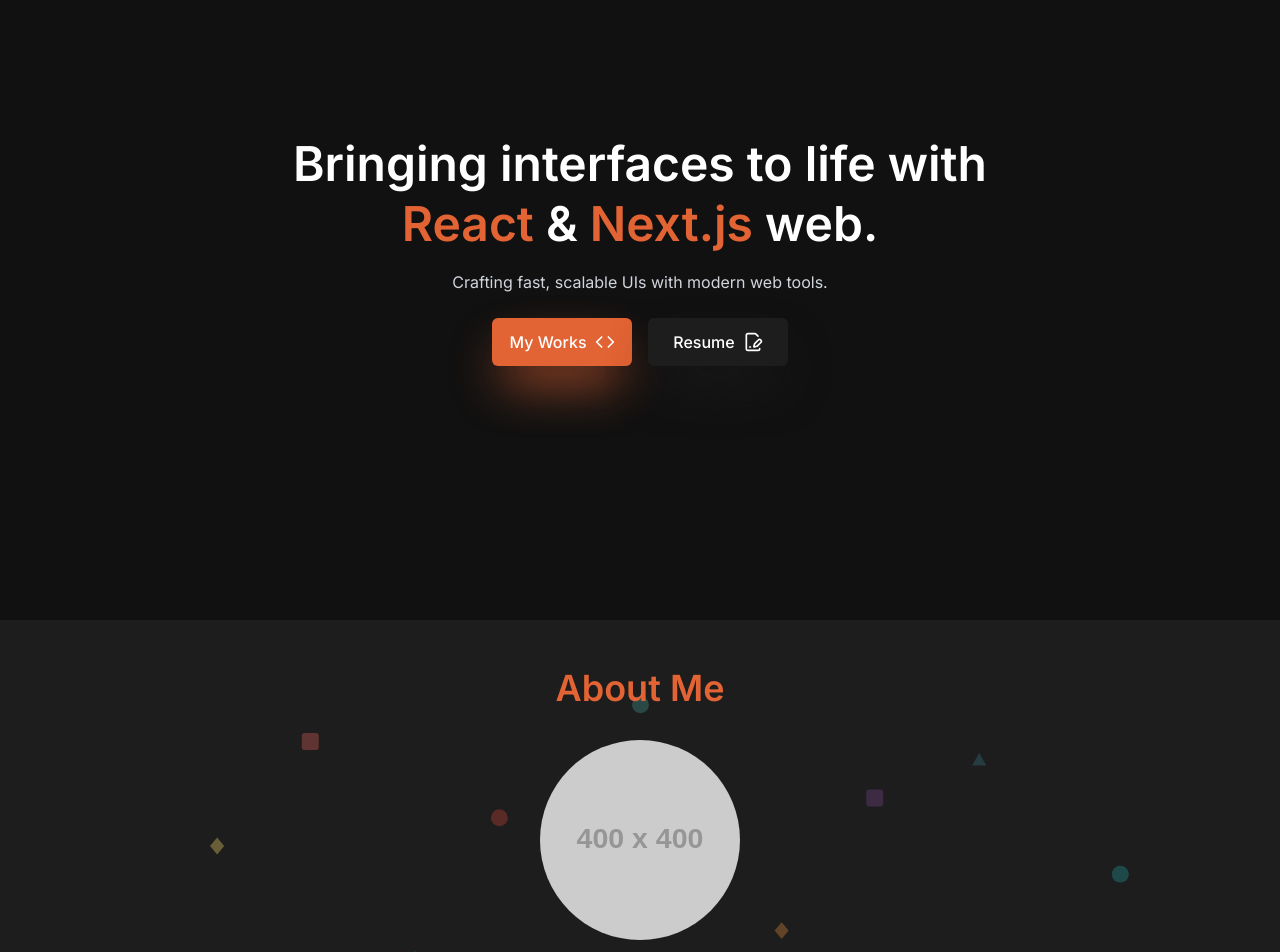
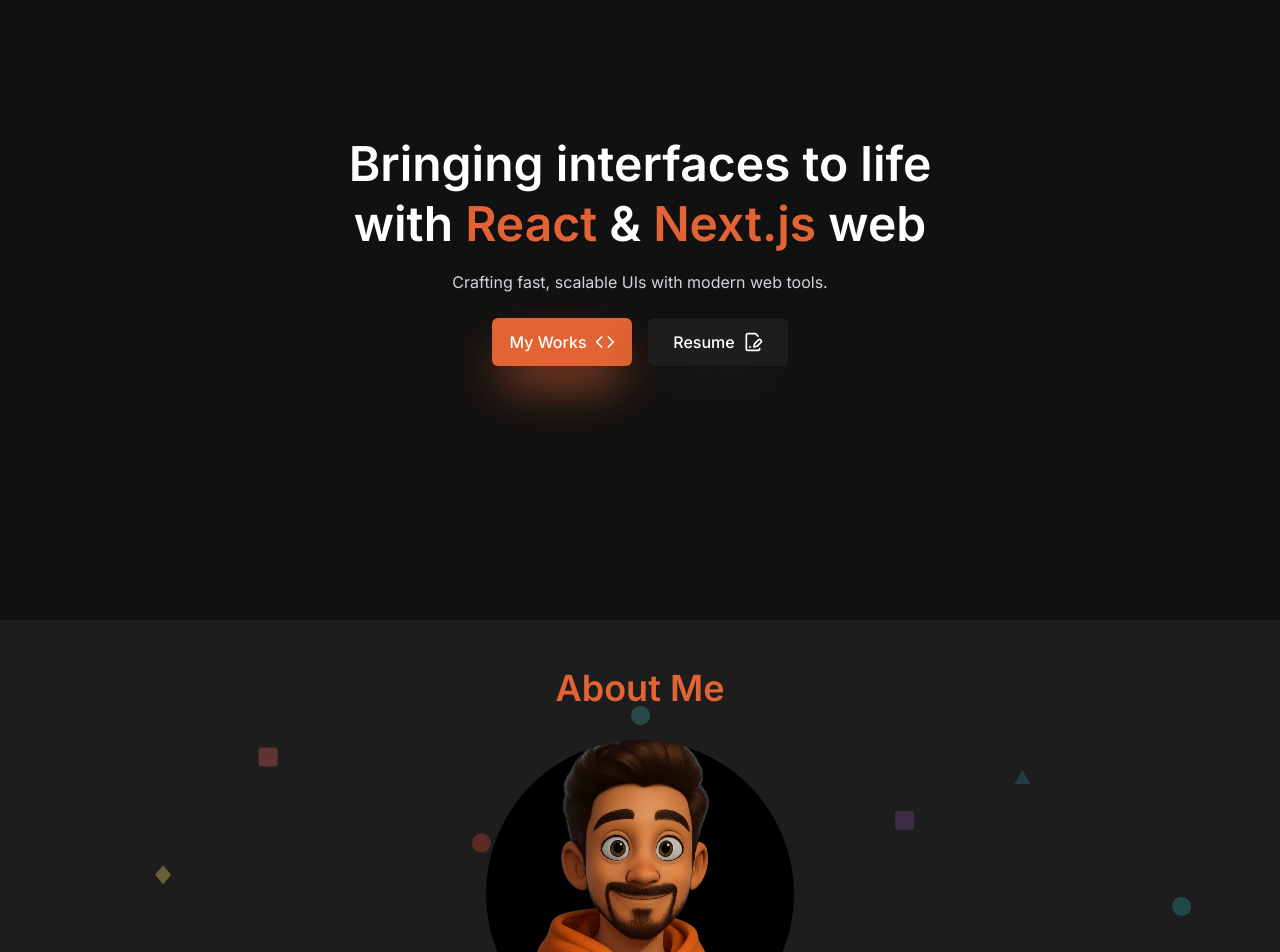
Before and after one commit to NelsonSamuvel/Nelson.Dev-portfolio, a React (Vite) app: page / in a window 1280 px wide. Shown: the part 180-1132 px from the top of the page. Built offline with nearby package versions, Linux system fonts and the light colour scheme.

Commit message:
add avatar and fix bugs

```diff
--- a/src/components/About.tsx
+++ b/src/components/About.tsx
@@ -11,9 +11,9 @@
 
         <img
           data-aos="fade-in"
-          src="https://placehold.co/400x400/png"
+          src="/avatar1.jpg"
           alt=""
-          className="rounded-full w-[200px]"
+          className="rounded-full object-cover w-1/2 md:w-1/4"
         />
         <div>
           <h3 data-aos="fade-right" className="heading-3 text-gradient">
@@ -40,7 +40,7 @@
         </div>
         <p
           className="text-center max-w-xl"
-          data-aos="fade-left"
+          data-aos="fade-in"
           data-aos-offset="100"
         >
           I enjoy building fast, intuitive, and visually engaging web
@@ -52,16 +52,12 @@
         </p>
 
         <p
-          data-aos="fade-left"
+          data-aos="fade-in"
           className="font-semibold text-lg border-b border-primary"
         >
           What I care about:
         </p>
-        <ul
-          data-aos="fade-left"
-          dat-aos-offset="100"
-          className="space-y-1 text-center"
-        >
+        <ul data-aos="fade-in" className="space-y-1 text-center">
           <li>⚛️ Building dynamic interfaces with React and Next.js</li>
           <li>🎨 Styling with Tailwind CSS for clean, responsive UIs</li>
           <li>🚀 Focus on performance optimization and fast load times</li>
--- a/src/components/Hero.tsx
+++ b/src/components/Hero.tsx
@@ -2,17 +2,17 @@
 
 const Hero = () => {
   return (
-    <section className="custom-container min-h-[calc(100vh-72px)] flex gap-6  items-center md:items-start justify-center flex-col md:min-h-[calc(100vh-60px)] px-6 md:px-12">
+    <section className="custom-container min-h-[calc(100dvh-72px)] flex gap-6  items-center md:items-start justify-center flex-col md:min-h-[calc(100dvh-60px)] px-6 md:px-12">
       <div className="flex flex-col gap-4 w-full">
         <h2
           data-aos="fade-right"
           data-aos-duration="800"
-          className="font-semibold text-3xl sm:text-4xl md:text-5xl  leading-[42px] md:leading-[60px] text-center"
+          className="font-semibold text-3xl sm:text-4xl md:text-5xl max-w-2xl mx-auto leading-[42px] md:leading-[60px] text-center"
         >
           Bringing interfaces to life with{"     "}
           <span className="whitespace-nowrap">
             <span className="text-primary">React</span> &{" "}
-            <span className="text-primary">Next.js</span> web.
+            <span className="text-primary">Next.js</span> web
           </span>
         </h2>
         <p
@@ -28,10 +28,13 @@
         data-aos="fade-right"
         data-aos-duration="1200"
       >
-        <button className="btn sm:w-auto  shadow-2xl shadow-primary  bg-primary hover:bg-primary/90">
+        <a
+          href="#projects"
+          className="btn sm:w-auto  shadow-2xl shadow-primary  bg-primary hover:bg-primary/90"
+        >
           My Works
           <Code className="icon-sm" />
-        </button>
+        </a>
         <a
           href="/resume.pdf"
           download
--- a/src/index.css
+++ b/src/index.css
@@ -42,7 +42,7 @@
   }
 
   .custom-container {
-    @apply w-full max-w-screen-lg md:mx-auto;
+    @apply w-full max-w-screen-xl md:mx-auto;
   }
 
   .party-paper {
```
Also changed, not shown: public/avatar.jpg (added), public/avatar1.jpg (added).
